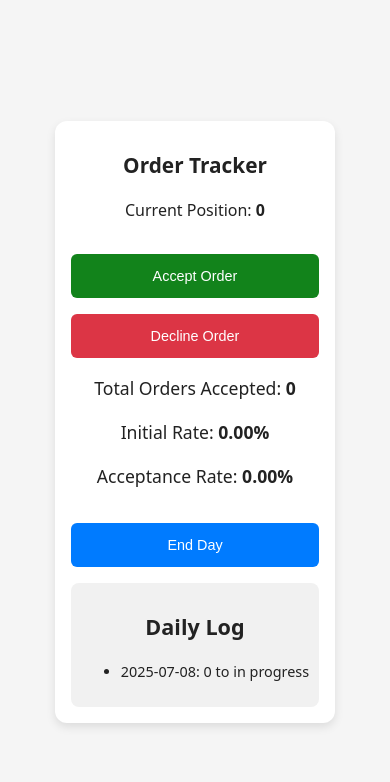
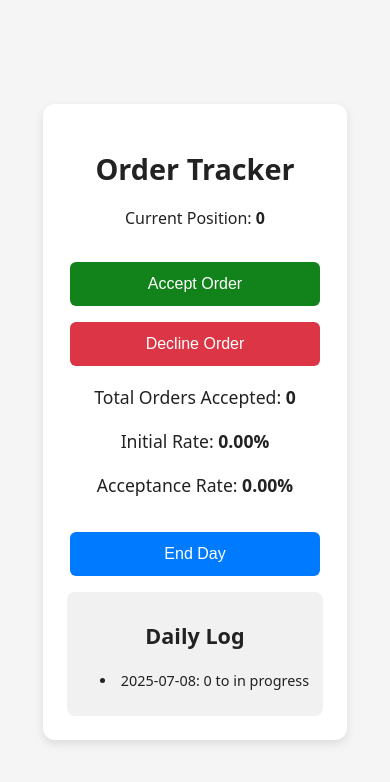
Before and after one commit to jeffdinsmore/acceptance_rate, a React (Vite) app: page / in a window 390 px wide. Shown: the top 782 px of the page. Built offline with nearby package versions, Linux system fonts and the light colour scheme.

Commit message:
remove media size

```diff
--- a/src/index.css
+++ b/src/index.css
@@ -176,27 +176,3 @@ button.day-buttons:hover {
     background-color: #f9f9f9;
   }
 }
-
-@media (max-width: 420px) {
-  h1 {
-    font-size: 1.3rem;
-  }
-
-  button {
-    font-size: 0.9rem;
-    padding: 0.6rem;
-  }
-
-  .order-cell {
-    font-size: 0.7rem;
-    padding: 0.4rem;
-  }
-
-  .orders-grid {
-    grid-template-columns: repeat(5, 1fr);
-  }
-
-  .container {
-    padding: 1rem;
-  }
-}
```
